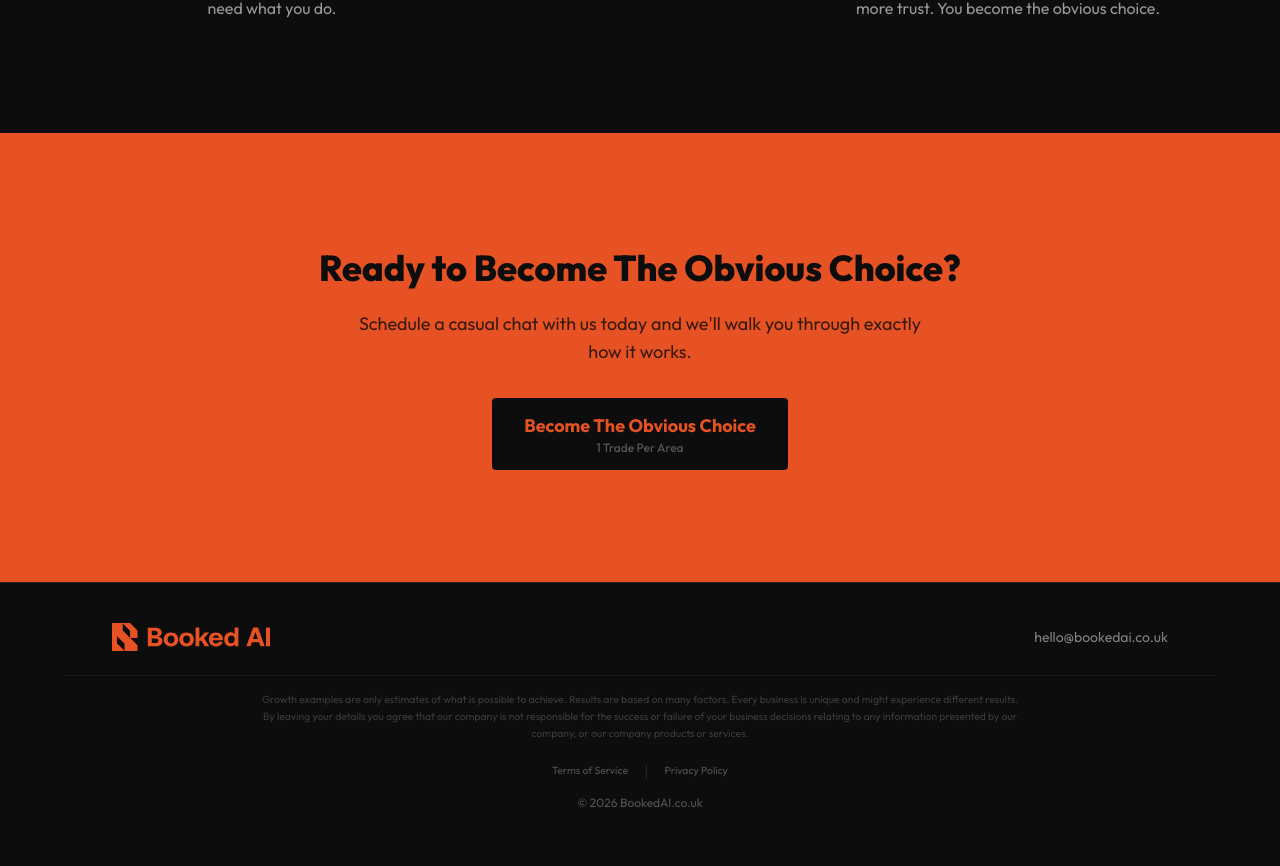
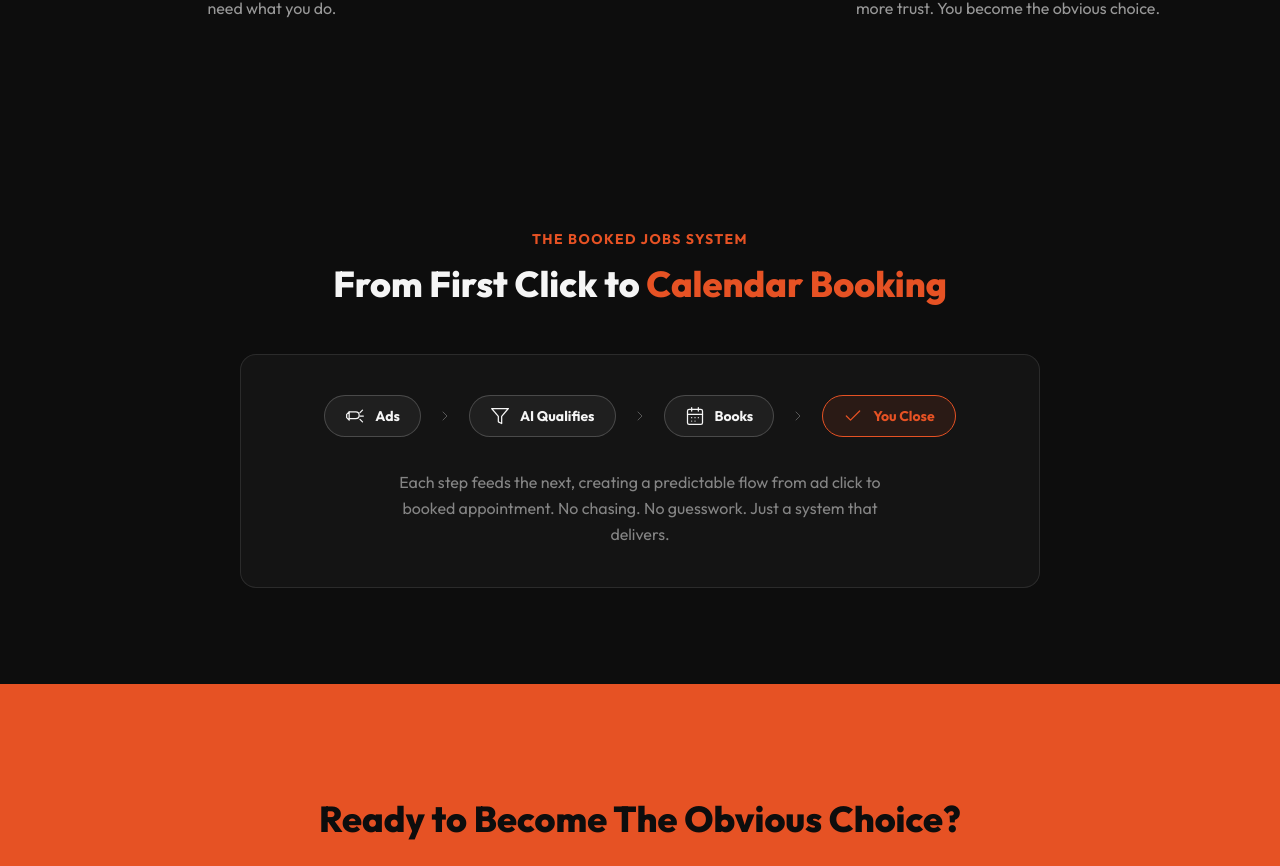
Before and after one commit to harry1tap/booked-ai-website, a React (Vite) app: page / in a window 1280 px wide. Shown: the part 1357-2223 px from the top of the page. Built offline with nearby package versions, Linux system fonts and the light colour scheme.

Commit message:
Add pipeline flow section to home page
Visual "Booked Jobs System" showing the journey: Ads → AI Qualifies → Books → You Close. Placed between Solution and FinalCTA sections.

Co-Authored-By: Claude Opus 4.6 <noreply@anthropic.com>

```diff
--- /dev/null
+++ b/src/components/Pipeline.jsx
@@ -0,0 +1,153 @@
+import useScrollReveal from '../hooks/useScrollReveal.js'
+
+const STEPS = [
+  {
+    label: 'Ads',
+    icon: (
+      <svg viewBox="0 0 24 24" fill="none" stroke="currentColor" strokeWidth="1.5" strokeLinecap="round" strokeLinejoin="round" className="w-5 h-5">
+        <path d="M2 10l3-3v10l-3-3z" />
+        <path d="M5 7h8a4 4 0 010 8H5" />
+        <line x1="18" y1="8" x2="21" y2="5" />
+        <line x1="18" y1="12" x2="22" y2="12" />
+        <line x1="18" y1="16" x2="21" y2="19" />
+      </svg>
+    ),
+  },
+  {
+    label: 'AI Qualifies',
+    icon: (
+      <svg viewBox="0 0 24 24" fill="none" stroke="currentColor" strokeWidth="1.5" strokeLinecap="round" strokeLinejoin="round" className="w-5 h-5">
+        <polygon points="22 3 2 3 10 12.46 10 19 14 21 14 12.46 22 3" />
+      </svg>
+    ),
+  },
+  {
+    label: 'Books',
+    icon: (
+      <svg viewBox="0 0 24 24" fill="none" stroke="currentColor" strokeWidth="1.5" strokeLinecap="round" strokeLinejoin="round" className="w-5 h-5">
+        <rect x="3" y="4" width="18" height="18" rx="2" ry="2" />
+        <line x1="16" y1="2" x2="16" y2="6" />
+        <line x1="8" y1="2" x2="8" y2="6" />
+        <line x1="3" y1="10" x2="21" y2="10" />
+        <path d="M8 14h.01" />
+        <path d="M12 14h.01" />
+        <path d="M16 14h.01" />
+        <path d="M8 18h.01" />
+        <path d="M12 18h.01" />
+      </svg>
+    ),
+  },
+  {
+    label: 'You Close',
+    highlighted: true,
+    icon: (
+      <svg viewBox="0 0 24 24" fill="none" stroke="currentColor" strokeWidth="1.5" strokeLinecap="round" strokeLinejoin="round" className="w-5 h-5">
+        <path d="M20 6L9 17l-5-5" />
+      </svg>
+    ),
+  },
+]
+
+function Arrow() {
+  return (
+    <svg viewBox="0 0 24 24" fill="none" stroke="currentColor" strokeWidth="1.5" strokeLinecap="round" strokeLinejoin="round" className="w-4 h-4 text-white/30 shrink-0 hidden md:block">
+      <polyline points="9 6 15 12 9 18" />
+    </svg>
+  )
+}
+
+export default function Pipeline() {
+  const [ref, isVisible] = useScrollReveal(0.2)
+
+  return (
+    <section className="bg-black py-16 md:py-24">
+      <div className="max-w-4xl mx-auto px-6 md:px-12">
+        <div
+          ref={ref}
+          className={`text-center reveal ${isVisible ? 'visible' : ''}`}
+        >
+          <p className="text-orange text-sm font-bold uppercase tracking-widest mb-3">
+            The Booked Jobs System
+          </p>
+          <h2 className="text-2xl sm:text-3xl md:text-4xl font-extrabold text-white leading-tight mb-10 md:mb-12">
+            From First Click to <span className="text-orange">Calendar Booking</span>
+          </h2>
+
+          <div className="border border-white/10 bg-white/[0.03] rounded-2xl p-6 md:p-10">
+            {/* Desktop: horizontal row */}
+            <div className="hidden md:flex items-center justify-center gap-4">
+              {STEPS.map((step, i) => (
+                <div key={step.label} className="flex items-center gap-4">
+                  <div
+                    className={`flex items-center gap-2.5 px-5 py-2.5 rounded-full border transition-all ${
+                      step.highlighted
+                        ? 'border-orange bg-orange/10 text-orange'
+                        : 'border-white/20 bg-white/5 text-white'
+                    }`}
+                  >
+                    {step.icon}
+                    <span className="font-bold text-sm">{step.label}</span>
+                  </div>
+                  {i < STEPS.length - 1 && <Arrow />}
+                </div>
+              ))}
+            </div>
+
+            {/* Mobile: 2x2 grid with arrows */}
+            <div className="flex md:hidden flex-col items-center gap-3">
+              <div className="flex items-center gap-3">
+                {STEPS.slice(0, 2).map((step, i) => (
+                  <div key={step.label} className="flex items-center gap-3">
+                    <div
+                      className={`flex items-center gap-2 px-4 py-2 rounded-full border text-sm ${
+                        step.highlighted
+                          ? 'border-orange bg-orange/10 text-orange'
+                          : 'border-white/20 bg-white/5 text-white'
+                      }`}
+                    >
+                      {step.icon}
+                      <span className="font-bold text-xs">{step.label}</span>
+                    </div>
+                    {i === 0 && (
+                      <svg viewBox="0 0 24 24" fill="none" stroke="currentColor" strokeWidth="1.5" strokeLinecap="round" strokeLinejoin="round" className="w-3.5 h-3.5 text-white/30 shrink-0">
+                        <polyline points="9 6 15 12 9 18" />
+                      </svg>
+                    )}
+                  </div>
+                ))}
+              </div>
+              <svg viewBox="0 0 24 24" fill="none" stroke="currentColor" strokeWidth="1.5" strokeLinecap="round" strokeLinejoin="round" className="w-3.5 h-3.5 text-white/30">
+                <polyline points="6 9 12 15 18 9" />
+              </svg>
+              <div className="flex items-center gap-3">
+                {STEPS.slice(2).map((step, i) => (
+                  <div key={step.label} className="flex items-center gap-3">
+                    <div
+                      className={`flex items-center gap-2 px-4 py-2 rounded-full border text-sm ${
+                        step.highlighted
+                          ? 'border-orange bg-orange/10 text-orange'
+                          : 'border-white/20 bg-white/5 text-white'
+                      }`}
+                    >
+                      {step.icon}
+                      <span className="font-bold text-xs">{step.label}</span>
+                    </div>
+                    {i === 0 && (
+                      <svg viewBox="0 0 24 24" fill="none" stroke="currentColor" strokeWidth="1.5" strokeLinecap="round" strokeLinejoin="round" className="w-3.5 h-3.5 text-white/30 shrink-0">
+                        <polyline points="9 6 15 12 9 18" />
+                      </svg>
+                    )}
+                  </div>
+                ))}
+              </div>
+            </div>
+
+            <p className="text-white/50 text-sm md:text-base mt-6 md:mt-8 max-w-lg mx-auto leading-relaxed">
+              Each step feeds the next, creating a predictable flow from ad click to booked appointment. No chasing. No guesswork. Just a system that delivers.
+            </p>
+          </div>
+        </div>
+      </div>
+    </section>
+  )
+}
--- a/src/pages/Home.jsx
+++ b/src/pages/Home.jsx
@@ -1,5 +1,6 @@
 import Hero from '../components/Hero.jsx'
 import Solution from '../components/Solution.jsx'
+import Pipeline from '../components/Pipeline.jsx'
 import FinalCTA from '../components/FinalCTA.jsx'
 import Footer from '../components/Footer.jsx'
 
@@ -9,6 +10,7 @@ export default function Home() {
       <main>
         <Hero />
         <Solution />
+        <Pipeline />
         <FinalCTA />
       </main>
       <Footer />
```
